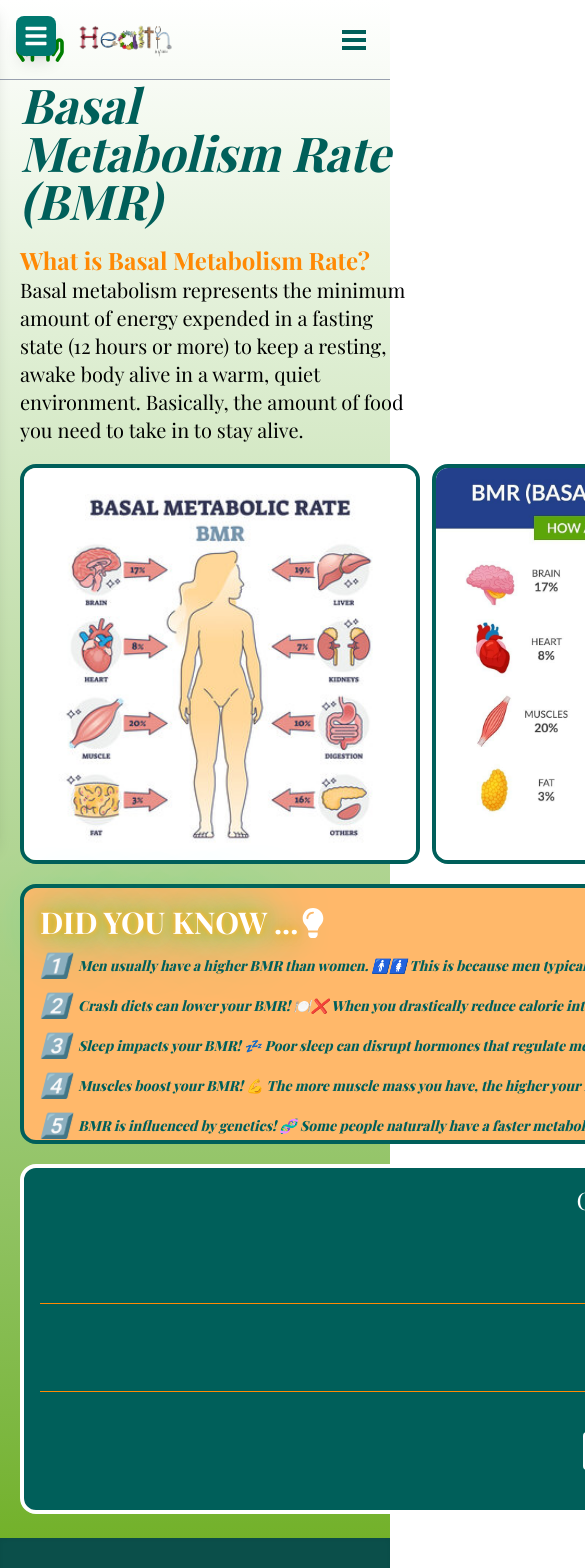
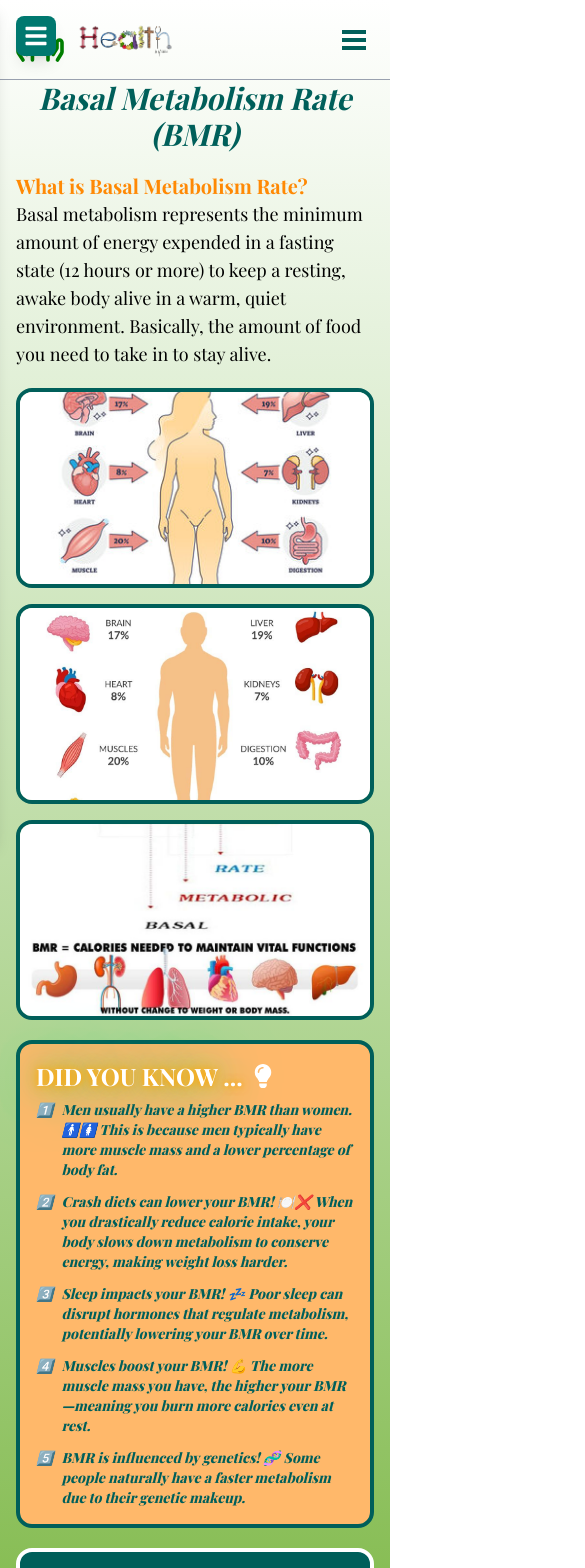
Before and after one commit to HeisGreen/health-app, a React (Vite) app in the folder frontend/: page /bmr in a window 390 px wide. Shown: the top 1568 px of the page, 585 px wide, since content can reach past the window. Built offline with nearby package versions, Linux system fonts and the light colour scheme; sample sign-in values are in the browser's storage; a web font is replaced by a local one.

Commit message:
Made Bmr page responsive

```diff
--- a/frontend/src/components/Bmr.tsx
+++ b/frontend/src/components/Bmr.tsx
@@ -1,33 +1,26 @@
-import React from "react";
+import React, { useState } from "react";
 import Sidebar from "./Sidebar";
 import { FaLightbulb } from "react-icons/fa";
-import { useState } from "react";
-import axios from "axios";
 import { useNavigate } from "react-router-dom";
 import axiosInstance from "../services/axiosInstance";
-import { motion } from "framer-motion"; // Import Framer Motion
+import { motion } from "framer-motion";
 
 const Bmr = () => {
   const [weight, setWeight] = useState<string>("");
   const [gender, setGender] = useState<string>("");
   const [error, setError] = useState<string | null>(null);
-
   const navigate = useNavigate();
 
   const handleCalculate = async () => {
     try {
-      const token = localStorage.getItem("token"); // Get the token from local storage
-      if (!token) {
-        throw new Error("No token found. Please log in.");
-      }
+      const token = localStorage.getItem("token");
+      if (!token) throw new Error("No token found. Please log in.");
 
       const response = await axiosInstance.post(
         "/bmr/calculate",
-        { weight: parseFloat(weight), gender: gender },
+        { weight: parseFloat(weight), gender },
         {
-          headers: {
-            Authorization: `Bearer ${token}`, // Include the token in the request headers
-          },
+          headers: { Authorization: `Bearer ${token}` },
         }
       );
 
@@ -42,31 +35,32 @@ const Bmr = () => {
   };
 
   return (
-    <div className="flex">
+    <div className="flex flex-col md:flex-row">
       <div>
         <Sidebar />
       </div>
-      <div className="w-full min-h-screen space-y-5 ml-5">
-        {/* Animated Title */}
+
+      <div className="w-full min-h-screen space-y-5 md:ml-5 px-4 pb-10">
+        {/* Title */}
         <motion.div
           initial={{ opacity: 0, y: -50 }}
           animate={{ opacity: 1, y: 0 }}
           transition={{ duration: 0.8 }}
-          className="flex flex-col items-center justify-center italic text-teal-800 font-bold text-5xl"
+          className="flex flex-col items-center justify-center italic text-teal-800 font-bold text-3xl sm:text-4xl md:text-5xl text-center"
         >
           <h2>Basal Metabolism Rate (BMR)</h2>
         </motion.div>
 
-        {/* Animated Explanation Section */}
+        {/* Explanation */}
         <motion.div
           initial={{ opacity: 0, x: -50 }}
           animate={{ opacity: 1, x: 0 }}
           transition={{ duration: 0.8, delay: 0.2 }}
         >
-          <h3 className="font-bold text-2xl text-orange-400">
+          <h3 className="font-bold text-xl sm:text-2xl text-orange-400">
             What is Basal Metabolism Rate?
           </h3>
-          <p className="text-xl">
+          <p className="text-lg sm:text-xl">
             Basal metabolism represents the minimum amount of energy expended in
             a fasting state (12 hours or more) to keep a resting, awake body
             alive in a warm, quiet environment. Basically, the amount of food
@@ -74,112 +68,81 @@ const Bmr = () => {
           </p>
         </motion.div>
 
-        {/* Animated Images */}
+        {/* Images */}
         <motion.div
           initial={{ opacity: 0, scale: 0.8 }}
           animate={{ opacity: 1, scale: 1 }}
           transition={{ duration: 0.8, delay: 0.4 }}
-          className="flex space-x-3 h-[400px] w-[500px]"
+          className="flex flex-col sm:flex-row justify-center items-center gap-4"
         >
-          <img
-            src="BMR.jpg"
-            alt="bmr-picture1"
-            className="rounded-2xl border-4 border-teal-800"
-          />
-          <img
-            src="BMR2.jpg"
-            alt="bmr-picture2"
-            className="rounded-2xl border-4 border-teal-800"
-          />
-          <img
-            src="BMR3.jpg"
-            alt="bmr-picture3"
-            className="rounded-2xl border-4 border-teal-800"
-          />
+          {["BMR.jpg", "BMR2.jpg", "BMR3.jpg"].map((img, i) => (
+            <img
+              key={i}
+              src={img}
+              alt={`bmr-picture${i + 1}`}
+              className="rounded-2xl border-4 border-teal-800 w-full sm:w-[30%] h-[200px] object-cover"
+            />
+          ))}
         </motion.div>
 
-        {/* Animated "Did You Know" Section */}
+        {/* "Did You Know" Section */}
         <motion.div
           initial={{ opacity: 0, y: 50 }}
           animate={{ opacity: 1, y: 0 }}
           transition={{ duration: 0.8, delay: 0.6 }}
-          className="bg-orange-300 rounded-2xl border-4 border-teal-800 h-[260px] w-[1325px] p-4 space-y-2"
+          className="bg-orange-300 rounded-2xl border-4 border-teal-800 p-4 max-w-full md:max-w-[1325px] mx-auto space-y-2"
         >
-          <div className="flex">
-            <h1 className="font-bold text-3xl items-center justify-center text-white neon-glow">
-              DID YOU KNOW ...{" "}
-            </h1>{" "}
-            <FaLightbulb className="text-white text-3xl mt-1 neon-glow" />
+          <div className="flex items-center space-x-2">
+            <h1 className="font-bold text-2xl sm:text-3xl text-white neon-glow">
+              DID YOU KNOW ...
+            </h1>
+            <FaLightbulb className="text-white text-2xl sm:text-3xl neon-glow" />
           </div>
-          <div className="space-y-2 italic font-extrabold text-2xl text-teal-800">
-            <p className="flex">
-              1️⃣{" "}
-              <p className="text-sm mt-2 ml-2">
-                Men usually have a higher BMR than women. 🚹🚺 This is because
-                men typically have more muscle mass and a lower percentage of
-                body fat.
+          <div className="space-y-3 italic font-extrabold text-lg sm:text-xl text-teal-800">
+            {[
+              "Men usually have a higher BMR than women. 🚹🚺 This is because men typically have more muscle mass and a lower percentage of body fat.",
+              "Crash diets can lower your BMR! 🍽️❌ When you drastically reduce calorie intake, your body slows down metabolism to conserve energy, making weight loss harder.",
+              "Sleep impacts your BMR! 💤 Poor sleep can disrupt hormones that regulate metabolism, potentially lowering your BMR over time.",
+              "Muscles boost your BMR! 💪 The more muscle mass you have, the higher your BMR—meaning you burn more calories even at rest.",
+              "BMR is influenced by genetics! 🧬 Some people naturally have a faster metabolism due to their genetic makeup.",
+            ].map((tip, i) => (
+              <p key={i} className="flex items-start text-sm sm:text-base">
+                <span className="mr-2">{i + 1}️⃣</span>
+                <span>{tip}</span>
               </p>
-            </p>
-            <p className="flex">
-              2️⃣{" "}
-              <p className="text-sm mt-2 ml-2">
-                Crash diets can lower your BMR! 🍽️❌ When you drastically reduce
-                calorie intake, your body slows down metabolism to conserve
-                energy, making weight loss harder.
-              </p>
-            </p>
-            <p className="flex">
-              3️⃣{" "}
-              <p className="text-sm mt-2 ml-2">
-                Sleep impacts your BMR! 💤 Poor sleep can disrupt hormones that
-                regulate metabolism, potentially lowering your BMR over time.
-              </p>
-            </p>
-            <p className="flex">
-              4️⃣{" "}
-              <p className="text-sm mt-2 ml-2">
-                Muscles boost your BMR! 💪 The more muscle mass you have, the
-                higher your BMR—meaning you burn more calories even at rest.
-              </p>
-            </p>
-            <p className="flex">
-              5️⃣{" "}
-              <p className="text-sm mt-2 ml-2">
-                BMR is influenced by genetics! 🧬 Some people naturally have a
-                faster metabolism due to their genetic makeup.
-              </p>
-            </p>
+            ))}
           </div>
         </motion.div>
 
-        {/* Animated Form Section */}
+        {/* Form Section */}
         <motion.div
           initial={{ opacity: 0, scale: 0.9 }}
           animate={{ opacity: 1, scale: 1 }}
           transition={{ duration: 0.8, delay: 0.8 }}
-          className="bg-teal-800 rounded-2xl border-4 border-white h-[350px] w-[1325px]"
+          className="bg-teal-800 rounded-2xl border-4 border-white p-6 w-full max-w-full md:max-w-[1325px] mx-auto"
         >
           <form
             onSubmit={(e) => {
               e.preventDefault();
               handleCalculate();
             }}
-            className="w-full flex flex-col justify-between text-white space-y-10 items-center p-4"
+            className="flex flex-col items-center gap-6 text-white"
           >
-            <h3 className="text-2xl">Calculate your BMR</h3>
+            <h3 className="text-xl sm:text-2xl">Calculate your BMR</h3>
+
             <input
               type="number"
               placeholder="Enter your Weight (kg)"
               name="weight"
               onChange={(e) => setWeight(e.target.value)}
               value={weight}
-              className="inputClass"
+              className="inputClass w-full max-w-sm"
               required
             />
 
             <select
               name="gender"
-              className="inputClass"
+              className="inputClass w-full max-w-sm"
               onChange={(e) => setGender(e.target.value)}
               required
             >
@@ -190,17 +153,15 @@ const Bmr = () => {
 
             <button
               type="submit"
-              className="h-[38px] w-50 bg-white text-teal-800 font-bold rounded hover:bg-orange-300 hover:text-white cursor-pointer"
+              className="h-[38px] px-6 bg-white text-teal-800 font-bold rounded hover:bg-orange-300 hover:text-white transition"
             >
               Calculate
             </button>
+
+            {error && (
+              <p className="text-red-500 text-sm mt-4 text-center">{error}</p>
+            )}
           </form>
-          {/* Display Error Message */}
-          {error && (
-            <div className="mt-6 text-center">
-              <p className="text-red-500">{error}</p>
-            </div>
-          )}
         </motion.div>
       </div>
     </div>
```
